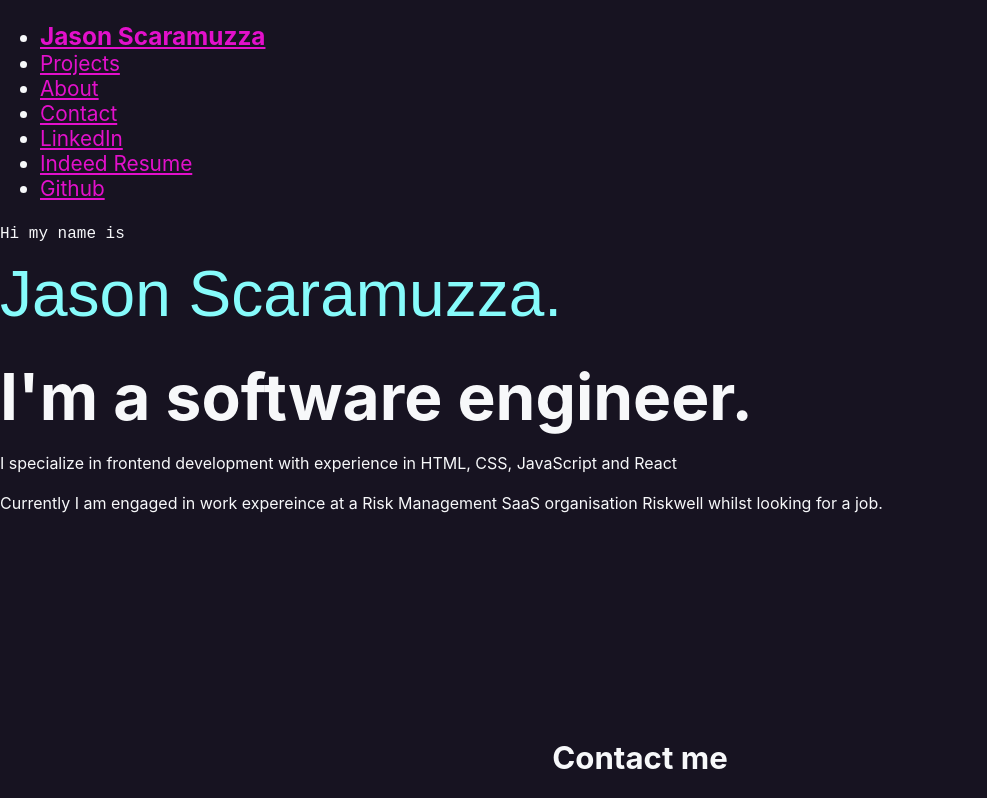
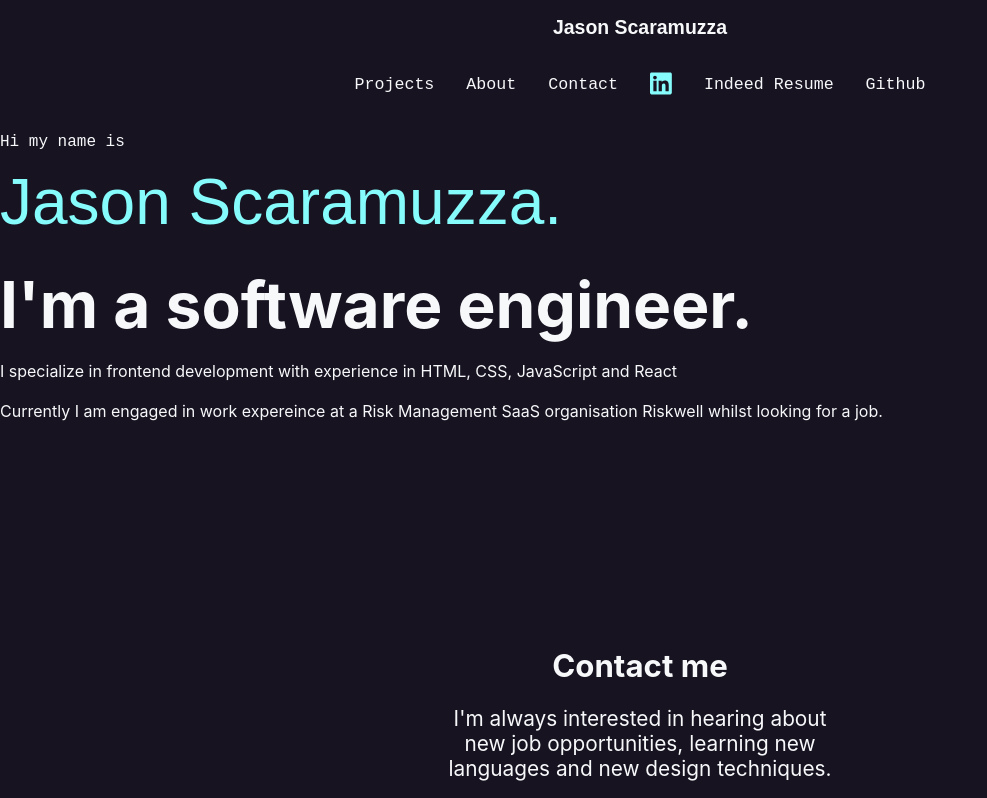
Before and after one commit to JasonScaramuzza/my-webgames-react-app, a React (Create React App) app: page / in a window 1280 px wide. Shown: the top 798 px of the page, without its empty margins (0-987 px from the left). Built offline with nearby package versions, Linux system fonts and the light colour scheme.

Commit message:
Progress
1hour34mins through the course

```diff
--- a/package.json
+++ b/package.json
@@ -3,6 +3,12 @@
   "version": "0.1.0",
   "private": true,
   "dependencies": {
+    "@fortawesome/fontawesome-free": "^6.5.1",
+    "@fortawesome/fontawesome-svg-core": "^6.5.1",
+    "@fortawesome/free-brands-svg-icons": "^6.5.1",
+    "@fortawesome/free-regular-svg-icons": "^6.5.1",
+    "@fortawesome/free-solid-svg-icons": "^6.5.1",
+    "@fortawesome/react-fontawesome": "^0.2.0",
     "@testing-library/jest-dom": "^5.17.0",
     "@testing-library/react": "^13.4.0",
     "@testing-library/user-event": "^13.5.0",
--- a/src/app/App.css
+++ b/src/app/App.css
@@ -45,7 +45,50 @@ a:hover {
   text-decoration: none;
 }
 
-/* intro styles */
+/* navbar */
+nav {
+  font-family: var(--mono);
+  font-size: 80%;
+  padding: 1rem;
+}
+
+nav h1 a {
+  font-family: var(--sans);
+}
+
+nav ul {
+  list-style-type: none;
+  padding: 0;
+  margin: 0;
+  display: flex;
+  flex-flow: row wrap;
+  justify-content: center;
+  align-items: center;
+  gap: 2rem;
+}
+
+nav li:first-child {
+  flex-basis: 100%;
+  text-align: center;
+}
+
+nav [class*="fa-"] {  /* FontAwesomeIcon Component */
+  font-size: 150%;
+  color: var(--aqua);
+}
+
+nav a {
+  color: var(--white);
+  text-decoration: none;
+  display: block;
+}
+
+nav a:hover {
+  color: var(--magenta);
+}
+
+
+/* intro */
 #intro {
   padding-bottom: 10rem;
 }
@@ -72,7 +115,7 @@ a:hover {
   font-size: 4rem;
 }
 
-/* contact-me section*/
+/* contact-me */
 
 #contact-me {
   width: 400px;
--- a/src/app/App.jsx
+++ b/src/app/App.jsx
@@ -1,5 +1,8 @@
 import { Link } from 'react-router-dom';
+import { FontAwesomeIcon } from '@fortawesome/react-fontawesome';
+import { faLinkedin } from '@fortawesome/free-brands-svg-icons';
 import './App.css';
+
 
 const NAVBAR = ["Jason Scaramuzza","Projects","About","Contact","LinkedIn","Indeed Resume","Github"];
 
@@ -21,7 +24,8 @@ function App() {
               <a
                 href="https://www.linkedin.com/in/jason-scaramuzza-842ba8181/"
                 target="_blank">
-                {NAVBAR[4]}
+                <FontAwesomeIcon icon={faLinkedin} aria-hidden="true"/>
+                <span class="sr-only">{NAVBAR[4]}</span>
               </a>
             </li>
             <li>
```
Also changed, not shown: 1 other file (tests, documents, lock files or other folders).
